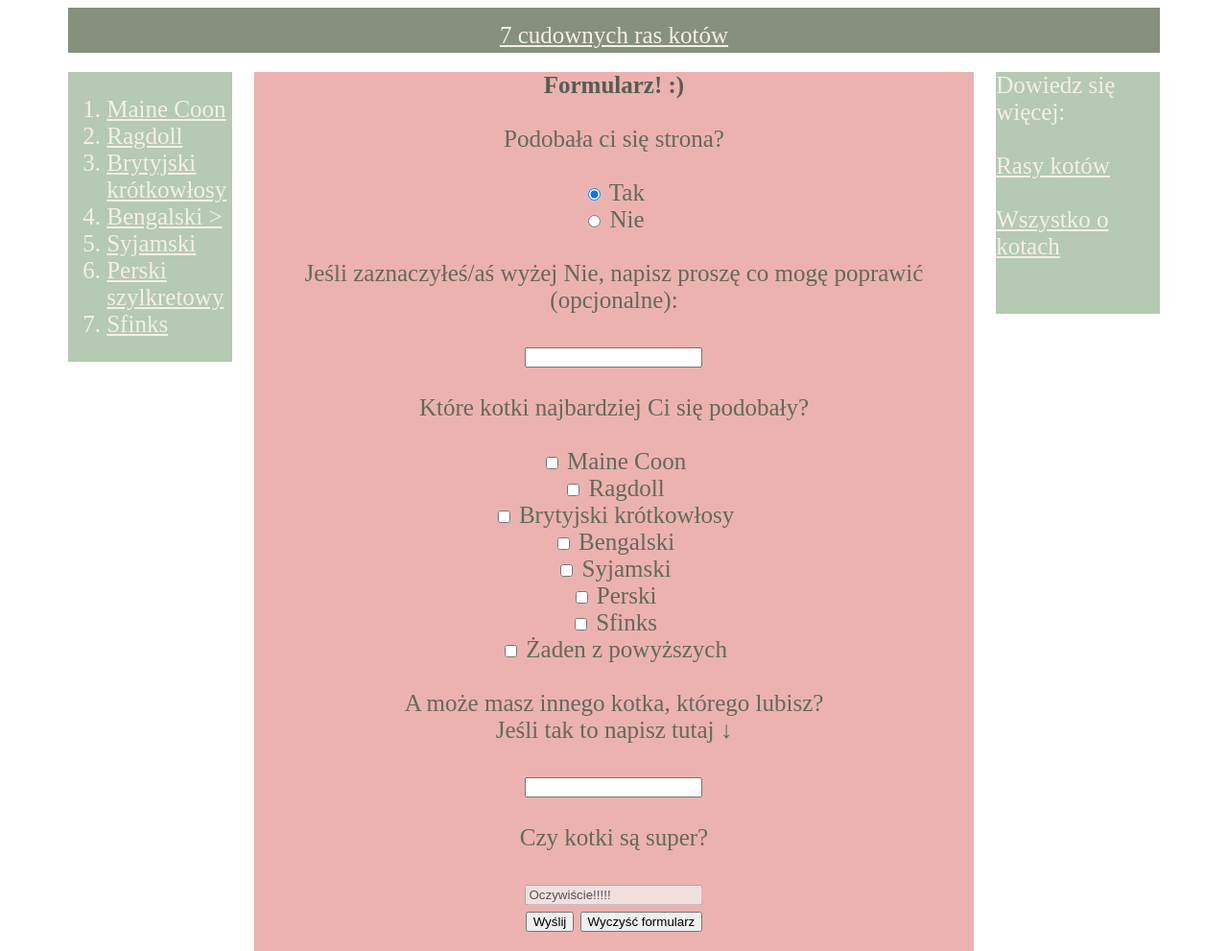
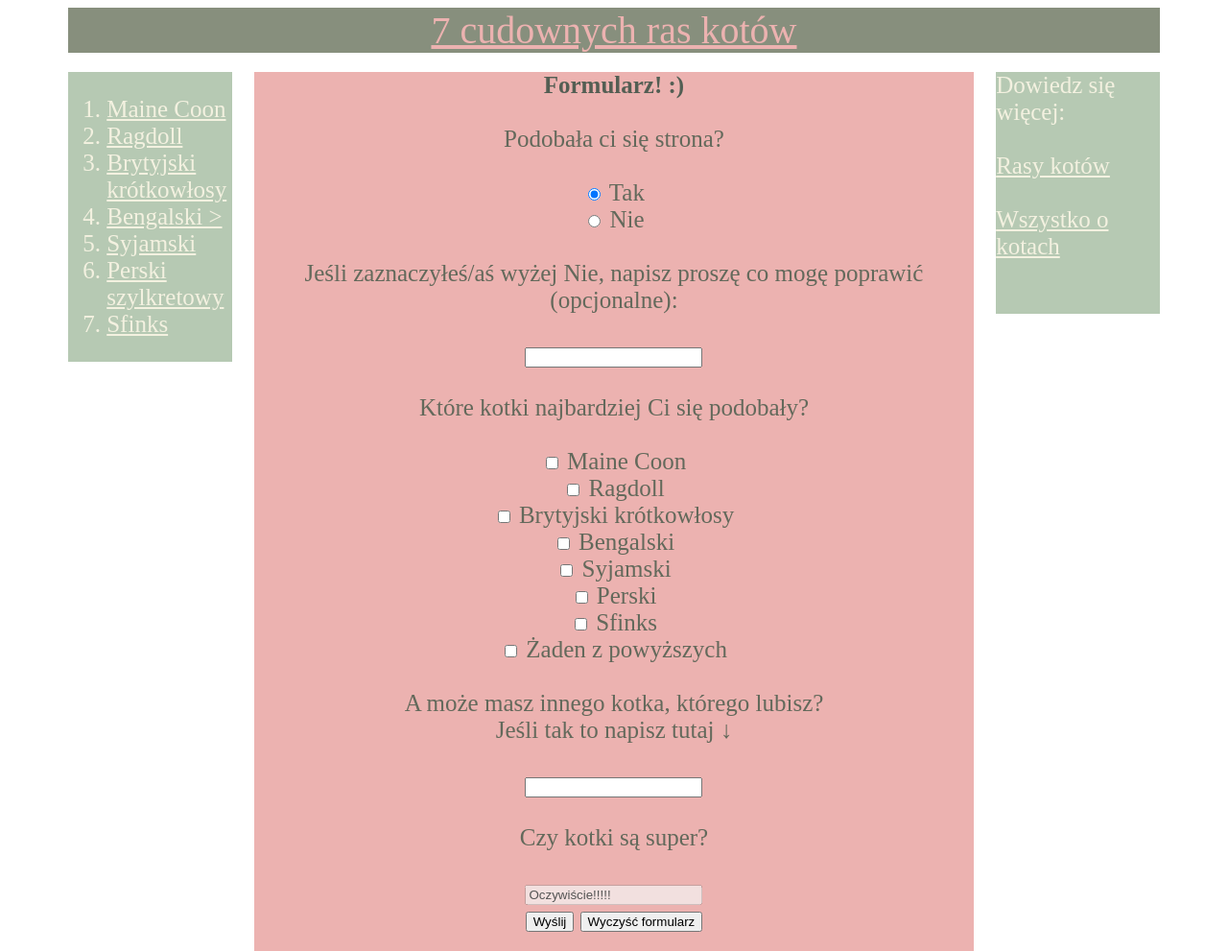
Before and after one commit to juliaszachno/7raskociakow, a plain HTML site: page formularz.html in a window 1280 px wide. Shown: the top 991 px of the page at 96% size. Drawn offline with Linux system fonts and the light colour scheme.

Commit message:
Update style.css

```diff
--- a/style/style.css
+++ b/style/style.css
@@ -91,3 +91,7 @@
 		font-size:25px;
 		color:#F3F1E0;
 	}
+	.back{
+		font-size:40px;
+		color:#ECB2B0;
+	}
```
